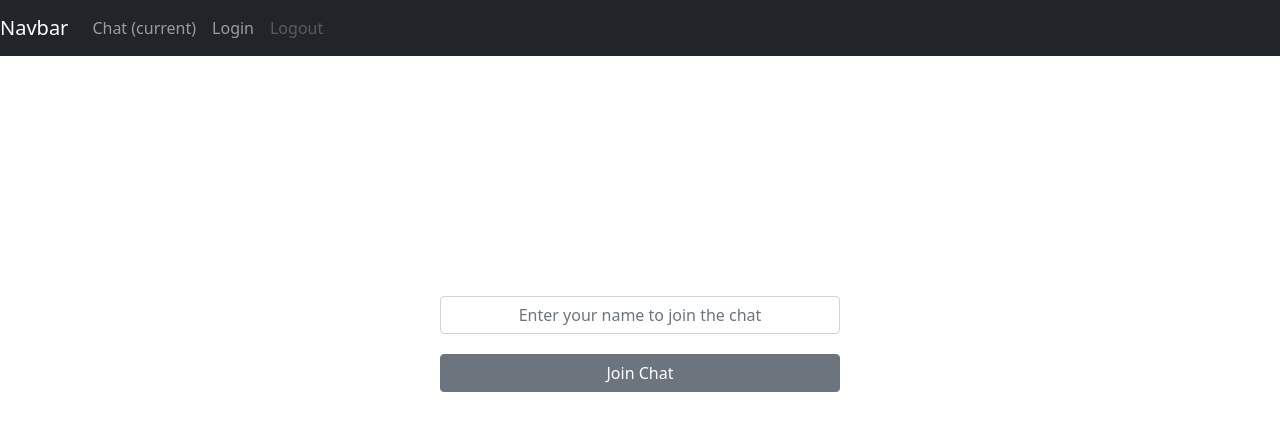
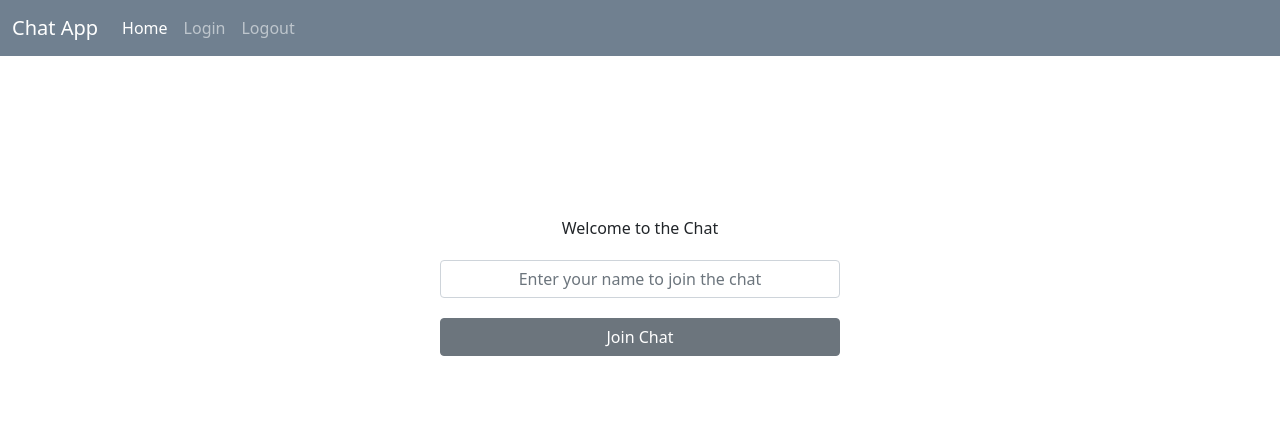
Before and after one commit to Milah3/ChatApp, a Flask app: page /login in a window 1280 px wide. Shown: the top 431 px of the page. Run offline with Flask 2, Linux system fonts and the light colour scheme; some libraries are stand-ins or nearby versions.

Commit message:
logout ui complete

```diff
--- a/website/main.py
+++ b/website/main.py
@@ -16,28 +16,28 @@ def login():
     if request.method == 'POST':
         print(request.form)
         session[NAME_KEY]: request.form["name"]
-        return (redirect(url_for("home")))
+        return redirect(url_for("home"))
     return render_template("/login.html")
 
 
 @app.route("/")
 @app.route("/home")
 def home():
-    # if NAME_KEY not in session:
-    #     return redirect(url_for("login"))
-    # name = session[NAME_KEY]
+    if NAME_KEY not in session:
+        return redirect(url_for("login"))
+    name = session[NAME_KEY]
     return render_template("index.html")
 
 
-#
-# @app.route("logout")
-# def logout():
-#     # session.pop(NAME_KEY, None)
-#     return render_template("/logout.html")
+@app.route("/logout")
+def logout():
+    session.pop(NAME_KEY, None)
+    return render_template("/logout.html")
 
 
 @app.route("/run")
 def run():
+    print('ran...')
     return "something"
 
 
--- a/website/static/index.js
+++ b/website/static/index.js
@@ -1,13 +1,14 @@
-$(function() {
-    $('#test').bind('click', function() {
-        $.getJSON('/run', function(data) {
-            // do something
-            console.log('Oh my tuuubbbbbe');
-        });
-        return console.log('working...');
-    });
-});
-
+//$(function() {
+//    $('#submit').bind('click', function() {
+//        $.getJSON('/run', function(data) {
+//            // do something
+//            console.log('Oh my tuuubbbbbe');
+//        });
+//        return console.log('working...');
+//
+//    });
+//});
+//
 
 function validate(name) {
     if (name.length >= 2) {
--- a/website/templates/base.html
+++ b/website/templates/base.html
@@ -13,43 +13,41 @@
 
 </head>
 <body>
-<nav class="navbar navbar-expand-lg navbar-dark bg-dark">
-    <button class="navbar-toggler" type="button" data-toggle="collapse" data-target="#navbarTogglerDemo03"
-            aria-controls="navbarTogglerDemo03" aria-expanded="false" aria-label="Toggle navigation">
+
+<nav class="navbar navbar-expand-lg navbar-dark bg-dark" style="background-color: slategrey !important;">
+    <div class="container-fluid">
+        <a class="navbar-brand" href="#">Chat App </a>
+        <button class="navbar-toggler" type="button" data-bs-toggle="collapse" data-bs-target="#navbarNavDropdown"
+                aria-controls="navbarNavDropdown" aria-expanded="false" aria-label="Toggle navigation">
             <span class="navbar-toggler-icon"></span>
         </button>
-    <a class="navbar-brand" href="#">Navbar</a>
-
-    <div class="collapse navbar-collapse" id="navbarTogglerDemo03">
-        <ul class="navbar-nav mr-auto mt-2 mt-lg-0">
-            <li class="nav-item active">
-                <a class="nav-link" href="#">Chat <span class="sr-only">(current)</span></a>
+        <div class="collapse navbar-collapse" id="navbarNavDropdown">
+            <ul class="navbar-nav">
+                <li class="nav-item">
+                    <a class="nav-link active" aria-current="page" href="/home">Home</a>
                 </li>
                 <li class="nav-item">
-                <a class="nav-link" href="#">Login</a>
+                    <a class="nav-link" href="/login">Login</a>
                 </li>
                 <li class="nav-item">
-                <a class="nav-link disabled" href="#">Logout</a>
+                    <a class="nav-link" href="/logout">Logout</a>
                 </li>
             </ul>
         </div>
+    </div>
 </nav>
+
 
 <div class="container">
     {% block content %} {% endblock %}
 </div>
 
-
 <script src="https://cdn.jsdelivr.net/npm/bootstrap@5.1.3/dist/js/bootstrap.bundle.min.js"
         integrity="sha384-ka7Sk0Gln4gmtz2MlQnikT1wXgYsOg+OMhuP+IlRH9sENBO0LRn5q+8nbTov4+1p"
         crossorigin="anonymous"></script>
-<script src="https://cdn.jsdelivr.net/npm/@popperjs/core@2.10.2/dist/umd/popper.min.js"
-        integrity="sha384-7+zCNj/IqJ95wo16oMtfsKbZ9ccEh31eOz1HGyDuCQ6wgnyJNSYdrPa03rtR1zdB"
-        crossorigin="anonymous"></script>
-<script src="https://cdn.jsdelivr.net/npm/bootstrap@5.1.3/dist/js/bootstrap.min.js"
-        integrity="sha384-QJHtvGhmr9XOIpI6YVutG+2QOK9T+ZnN4kzFN1RtK3zEFEIsxhlmWl5/YESvpZ13"
-        crossorigin="anonymous"></script>
+<script type="text/javascript" src="{{url_for('static', filename='index.js')}}"></script>
+<script src="https://ajax.googleapis.com/ajax/libs/jquery/3.6.0/jquery.min.js"></script>
 
-
+{% block script %} {% endblock %}
 </body>
 </html>
--- a/website/templates/login.html
+++ b/website/templates/login.html
@@ -6,15 +6,23 @@
 <!--<h2 class=""> Please enter username </h2>-->
 
 <form class="col-md-8 mx-auto"
-      style="display: grid; gap:20px; margin-top: 30vh; max-width:50vh;" method="POST">
-    <label for="inputName" class="visually-hidden">Name</label>
-    <input type="username" class="form-control" style="max-width: 50vh; text-align: center;" id="inputName"
+      style="display: grid; gap:20px; margin-top: 20vh; max-width:50vh;" method="post">
+    <label for="inputName" class="" style="text-align: center;">Welcome to the Chat</label>
+    <input type="username" name="name" class="form-control" style="max-width: 50vh; text-align: center;" id="inputName"
            placeholder="Enter your name to join the chat">
-    <button type="submit" class="btn btn-secondary mb-3">Join Chat</button>
+    <button type="submit" id="submit" class="btn btn-secondary mb-3">Join Chat</button>
 </form>
+
+
 <!--<button id="test" type="button" class="btn btn-primary btn-lg"> Login</button>-->
 
+{% endblock %}
+
+{% block script %}
+<script>
+
+
+</script>
 <!--<script src="https://ajax.googleapis.com/ajax/libs/jquery/3.6.0/jquery.min.js"></script>-->
-<script type="text/javascript" src="{{url_for('static', filename='index.js')}}"></script>
 
 {% endblock %}
```
Also changed, not shown: website/templates/logout.html (+14 -4 lines). Lines whose indentation alone changed are shown as unchanged.
